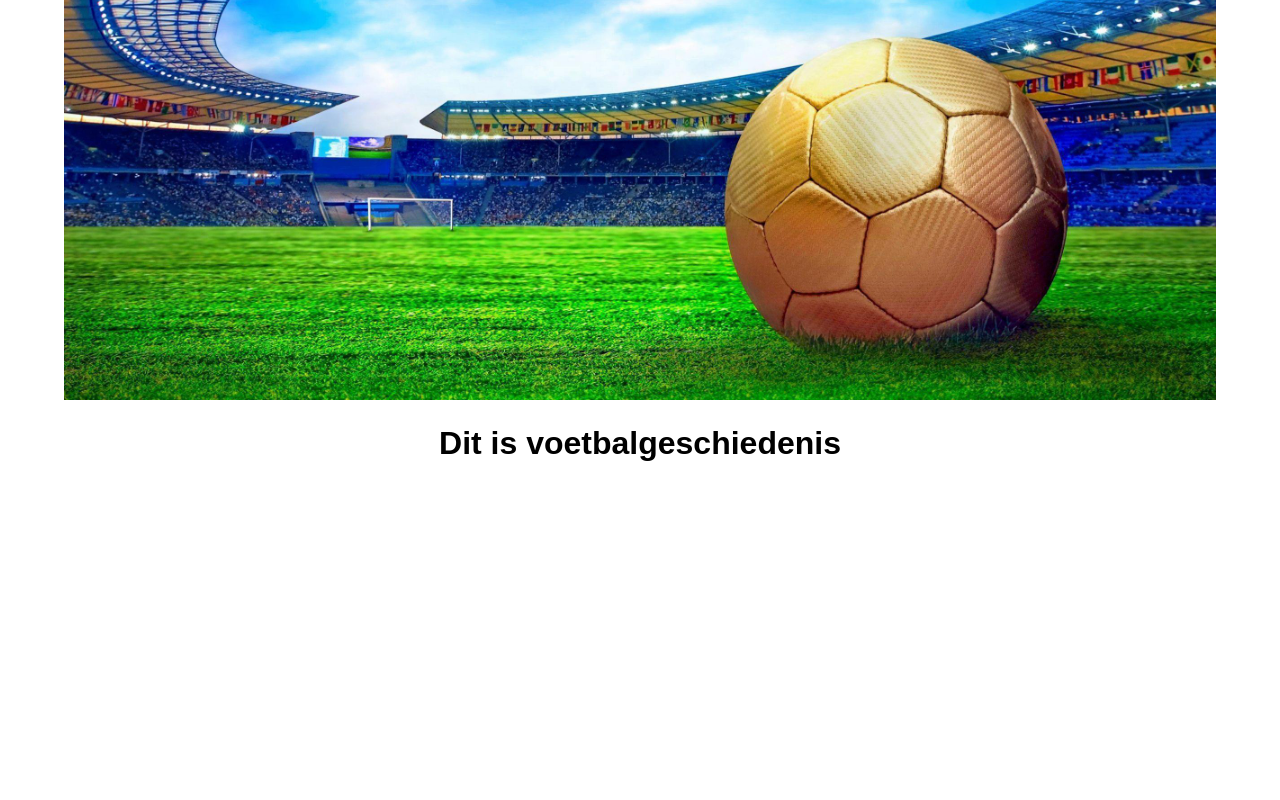
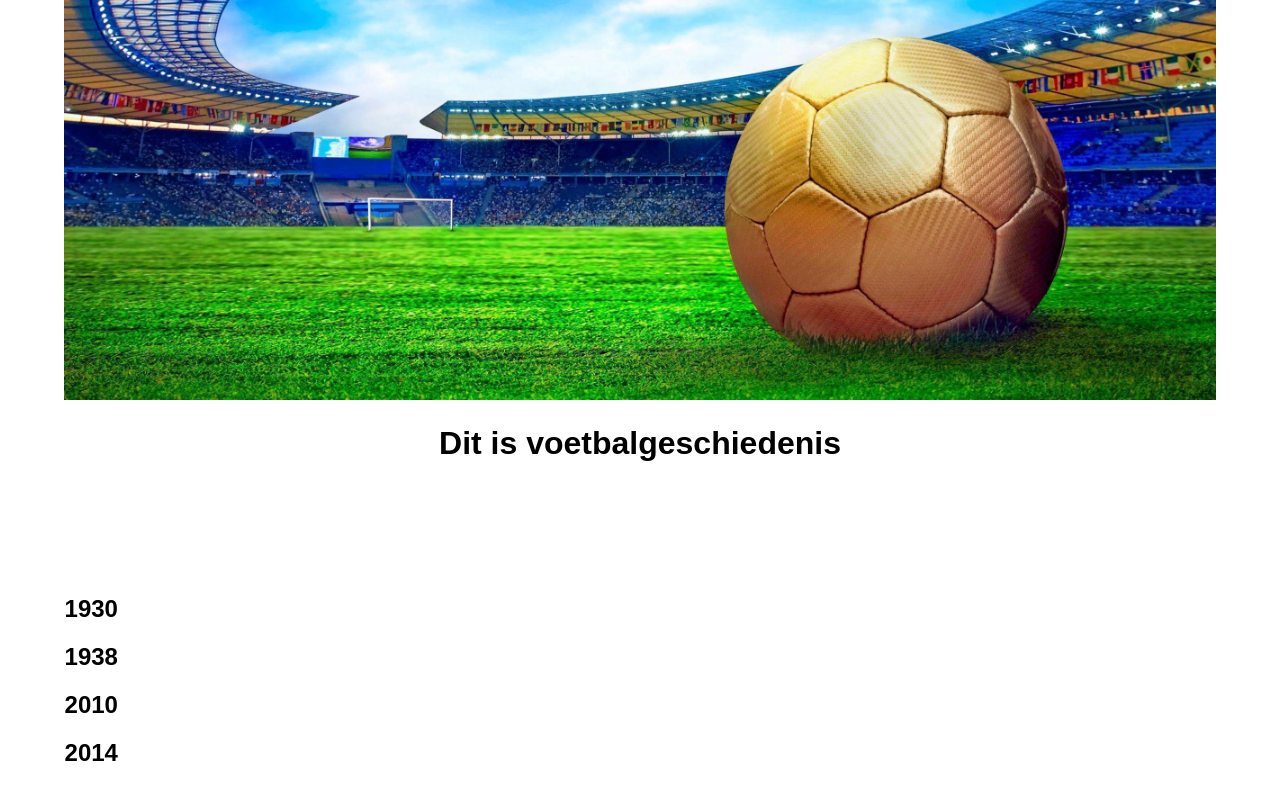
Before and after one commit to RobbertBons/Voetbalgeschiedenis, an Angular app in the folder Voetbalgeschiedenis/: page / in a window 1280 px wide. Shown: the part 628-1428 px from the top of the page. Built offline with nearby package versions, Linux system fonts and the light colour scheme.

Commit message:
jaartallen tonen

```diff
--- a/Voetbalgeschiedenis/src/app/homepage/homepage.component.html
+++ b/Voetbalgeschiedenis/src/app/homepage/homepage.component.html
@@ -14,8 +14,31 @@
 
         <div id="main">
             <div class="Wedstrijden">
-                <h1>Onze Wedstrijden</h1>
+                <h1>Wedstrijden</h1>
+                <div class="container">
+                    <div class="Wedstrijden-list">
+                        <div>
+                            <h2>1930</h2>
+                        </div>
+
+                        <div>
+                            <h2>1938</h2>
+                        </div>
+
+                        <div>
+                            <h2>2010</h2>
+                        </div>
+
+                        <div>
+                            <h2>2014</h2>
+                        </div>
+
+                    </div>
+                </div>
             </div>
+
+
         </div>
+
     </body>
 </html>
--- a/Voetbalgeschiedenis/src/app/homepage/homepage.component.scss
+++ b/Voetbalgeschiedenis/src/app/homepage/homepage.component.scss
@@ -1,3 +1,6 @@
+$primary: blue;
+$secondary: lightblue;
+$background: rgb(52, 136, 167);
 
 body{
     #header{
@@ -25,8 +28,27 @@ body{
         }
 
         .wedstrijden{
-        padding: 80 px 0;
+        padding: 30 px 0;
         display: flex;
+
+        .wedstrijden-list{
+            display: grid;
+            grid-template-columns: repeat(auto-fit, minmax(250px, 1fr));
+            grid-gap: 40px;
+            margin-top: 50px;
+
+            .div{
+                background: $background;
+                padding: 40px;
+                font-size: 13px;
+                font-weight: 300;
+                border-radius: 10px;
+                transition: background 0.5s, transform 0.5s;
+            }
         }
+
+        }
+
+
     }
 }
```
